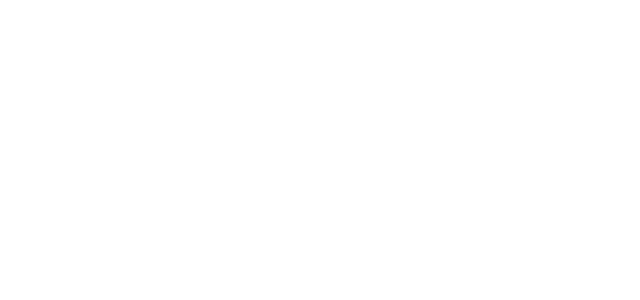
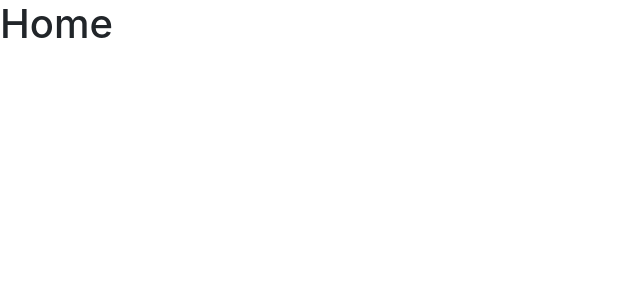
Before and after one commit to rafaelji/Pokedex, a React (Create React App) app: page / in a window 1280 px wide. Shown: the top 300 px of the page, without its empty margins (0-640 px from the left). Built offline with nearby package versions, Linux system fonts and the light colour scheme.

Commit message:
add main routes to app component

```diff
--- a/src/App.js
+++ b/src/App.js
@@ -1,10 +1,20 @@
 import React from 'react';
+import {
+  BrowserRouter as Router,
+  Switch,
+  Route
+} from "react-router-dom";
+import Home from "./components/home/Home";
+import Shell from "./components/shell/Shell";
 
 function App() {
   return (
-    <div className="App">
-
-    </div>
+    <Router>
+      <Switch>
+        <Route exact path="/" component={Home} />
+        <Route path="/app" component={Shell} />
+      </Switch>
+    </Router>
   );
 }
 
```
